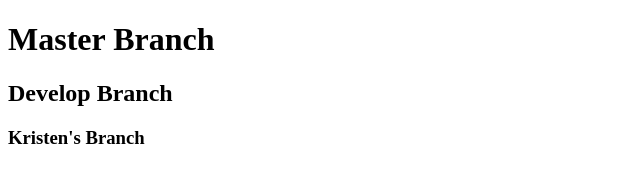
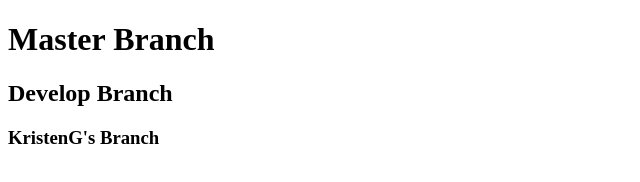
Before and after one commit to OttoLutz-00/teamGit, a plain HTML site: page index.html in a window 1280 px wide. Shown: the full height of the page, 0-640 px from the left. Drawn offline with Linux system fonts and the light colour scheme.

Commit message:
kristenGs push

```diff
--- a/index.html
+++ b/index.html
@@ -10,7 +10,7 @@
 
     <h1>Master Branch</h1>
     <h2>Develop Branch</h2>
-    <h3>Kristen's Branch</h3>
+    <h3>KristenG's Branch</h3>
 
 </body>
 </html>
```
